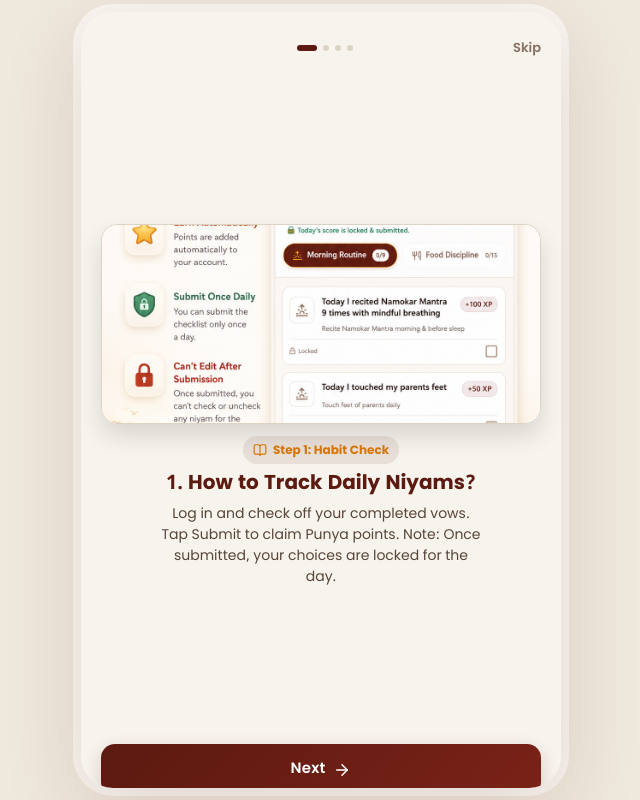
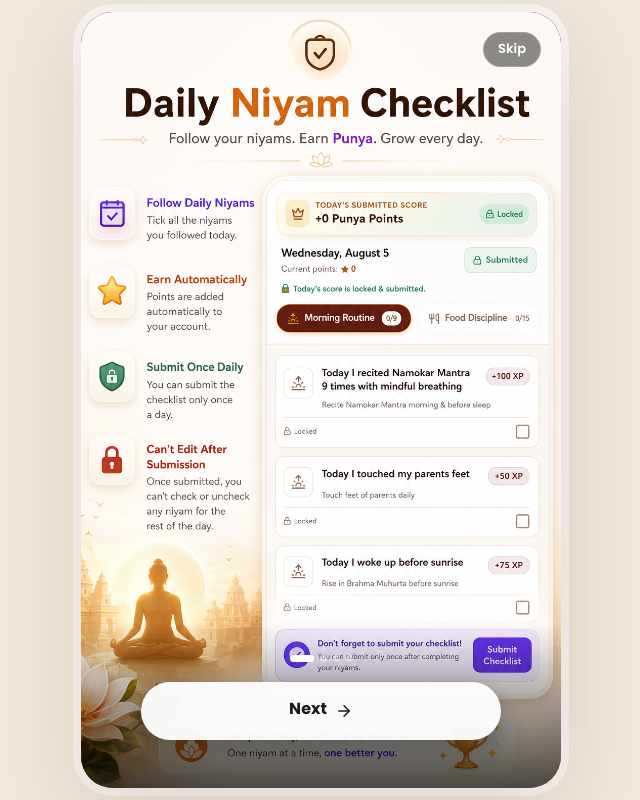
Before and after one commit to nirgranthcreationsco-cloud/namo-jinanam, a Next.js app: page /onboarding in a window 1280 px wide. Shown: the whole page, without its empty margins (319-959 px from the left). Built offline with nearby package versions, Linux system fonts and the light colour scheme.

Commit message:
feat: redesign onboarding as fullscreen image carousel with minimal overlay

```diff
--- a/src/app/onboarding/page.tsx
+++ b/src/app/onboarding/page.tsx
@@ -5,254 +5,154 @@ import { useRouter } from "next/navigation";
 import { motion, AnimatePresence } from "framer-motion";
 import { useAuthStore } from "@/store/authStore";
 import { useLanguageStore } from "@/store/languageStore";
-import { ArrowRight, ChevronLeft, ChevronRight, Sparkles, BookOpen, Trophy, Award, CheckCircle2 } from "lucide-react";
+import { ArrowRight, CheckCircle2 } from "lucide-react";
 
-const SLIDES = [
-  {
-    id: 1,
-    image: "/dailyniyam.png",
-    titleHi: "१. दैनिक नियम कैसे ट्रैक करें?",
-    titleEn: "1. How to Track Daily Niyams?",
-    descHi: "लॉगिन करें और अपने नियमों के आगे टिक करें। अंत में 'Submit' दबाएँ। ध्यान दें: एक बार सबमिट करने के बाद आप नियमों को बदल नहीं पाएंगे।",
-    descEn: "Log in and check off your completed vows. Tap Submit to claim Punya points. Note: Once submitted, your choices are locked for the day.",
-    badgeHi: "स्टेप १: नियम ट्रैकिंग",
-    badgeEn: "Step 1: Habit Check",
-    icon: BookOpen,
-    color: "#D97706",
-  },
-  {
-    id: 2,
-    image: "/dailychallenge.png",
-    titleHi: "२. आज का विशेष आशीर्वाद",
-    titleEn: "2. Today's Special Blessing",
-    descHi: "प्रतिदिन होम स्क्रीन पर एक विशेष अनुभाग की चुनौती मिलेगी। उस अनुभाग के सभी नियम पूरे करने पर आपको अतिरिक्त बोनस पुण्य मिलेगा!",
-    descEn: "Every day features a special section challenge. Complete all niyams in that section to unlock extra bonus Punya points as a Blessing!",
-    badgeHi: "स्टेप २: आज का आशीर्वाद",
-    badgeEn: "Step 2: Today's Blessing",
-    icon: Sparkles,
-    color: "#059669",
-  },
-  {
-    id: 3,
-    image: "/lifetime sankalp.png",
-    titleHi: "३. आजीवन एवं चातुर्मास संकल्प",
-    titleEn: "3. Lifetime & Chaturmas Sankalp",
-    descHi: "ऐसे संकल्प लें जिनका आप जीवन भर या चातुर्मास में पालन कर सकें। एक बार संकल्प लेने के बाद यह स्थायी रूप से लॉक हो जाएगा।",
-    descEn: "Take vows you can follow for a lifetime or during Chaturmas. Once accepted, your Sankalp is permanently locked.",
-    badgeHi: "स्टेप ३: संकल्प",
-    badgeEn: "Step 3: Vows",
-    icon: CheckCircle2,
-    color: "#7C3AED",
-  },
-  {
-    id: 4,
-    image: "/certificate.png",
-    titleHi: "४. डिजिटल सर्टिफिकेट",
-    titleEn: "4. Digital Certificate",
-    descHi: "अपना आध्यात्मिक सफर पूरा करने पर अपनी प्रोफाइल स्क्रीन से अपना डिजिटल सर्टिफिकेट डाउनलोड करें।",
-    descEn: "After completing your spiritual journey, go to the Profile screen to download your customized digital certificate.",
-    badgeHi: "स्टेप ४: सर्टिफिकेट",
-    badgeEn: "Step 4: Certification",
-    icon: Award,
-    color: "#2563EB",
-  },
+const IMAGES = [
+  "/dailyniyam.png",
+  "/dailychallenge.png",
+  "/lifetime sankalp.png",
+  "/certificate.png",
 ];
 
 export default function OnboardingPage() {
-  const [currentSlide, setCurrentSlide] = useState(0);
+  const [current, setCurrent] = useState(0);
   const router = useRouter();
   const { setHasSeenOnboarding } = useAuthStore();
   const { language } = useLanguageStore();
 
+  const isLast = current === IMAGES.length - 1;
+
   const handleNext = () => {
-    if (currentSlide < SLIDES.length - 1) {
-      setCurrentSlide((prev) => prev + 1);
+    if (!isLast) {
+      setCurrent((prev) => prev + 1);
     } else {
-      finishOnboarding();
+      setHasSeenOnboarding(true);
+      router.push("/");
     }
   };
 
-  const handlePrev = () => {
-    if (currentSlide > 0) {
-      setCurrentSlide((prev) => prev - 1);
-    }
-  };
-
-  const finishOnboarding = () => {
+  const handleSkip = () => {
     setHasSeenOnboarding(true);
     router.push("/");
   };
 
-  const slide = SLIDES[currentSlide];
-  const IconComponent = slide.icon;
-
   return (
     <div
       style={{
-        height: "100dvh",
-        maxHeight: "100dvh",
-        background: "var(--surface-bg)",
-        color: "var(--text-primary)",
-        display: "flex",
-        flexDirection: "column",
-        justifyContent: "space-between",
-        padding: "16px 20px 16px",
-        maxWidth: "480px",
-        margin: "0 auto",
-        position: "relative",
+        position: "fixed",
+        inset: 0,
+        background: "#000",
         overflow: "hidden",
       }}
     >
-      {/* Top Header */}
-      <div style={{ display: "flex", justifyContent: "space-between", alignItems: "center", zIndex: 10, height: "40px" }}>
-        {currentSlide > 0 ? (
+      {/* Full-screen image */}
+      <AnimatePresence mode="wait">
+        <motion.img
+          key={current}
+          src={IMAGES[current]}
+          alt={`Slide ${current + 1}`}
+          initial={{ opacity: 0 }}
+          animate={{ opacity: 1 }}
+          exit={{ opacity: 0 }}
+          transition={{ duration: 0.35 }}
+          style={{
+            position: "absolute",
+            inset: 0,
+            width: "100%",
+            height: "100%",
+            objectFit: "cover",
+            objectPosition: "center",
+          }}
+        />
+      </AnimatePresence>
+
+      {/* Skip button — top right */}
       <button
-            onClick={handlePrev}
+        onClick={handleSkip}
         style={{
-              background: "var(--surface-overlay)",
-              border: "1px solid var(--surface-border)",
-              borderRadius: "50%",
-              width: "36px",
-              height: "36px",
-              display: "flex",
-              alignItems: "center",
-              justifyContent: "center",
+          position: "absolute",
+          top: "20px",
+          right: "20px",
+          background: "rgba(0,0,0,0.45)",
+          backdropFilter: "blur(8px)",
+          border: "1px solid rgba(255,255,255,0.2)",
+          color: "#fff",
+          fontWeight: 600,
+          fontSize: "0.8125rem",
+          padding: "6px 14px",
+          borderRadius: "999px",
           cursor: "pointer",
-              color: "var(--text-primary)",
+          zIndex: 20,
         }}
       >
-            <ChevronLeft size={18} />
+        {language === "hi" ? "स्किप" : "Skip"}
       </button>
-        ) : (
-          <div style={{ width: "36px" }} />
-        )}
 
+      {/* Bottom overlay: dots + Next button */}
+      <div
+        style={{
+          position: "absolute",
+          bottom: 0,
+          left: 0,
+          right: 0,
+          padding: "32px 24px 48px",
+          background: "linear-gradient(to top, rgba(0,0,0,0.7) 0%, transparent 100%)",
+          display: "flex",
+          flexDirection: "column",
+          alignItems: "center",
+          gap: "20px",
+          zIndex: 20,
+        }}
+      >
         {/* Progress dots */}
         <div style={{ display: "flex", gap: "6px" }}>
-          {SLIDES.map((_, idx) => (
-            <div
+          {IMAGES.map((_, idx) => (
+            <button
               key={idx}
-              onClick={() => setCurrentSlide(idx)}
+              onClick={() => setCurrent(idx)}
               style={{
-                width: currentSlide === idx ? "20px" : "6px",
-                height: "6px",
-                borderRadius: "3px",
-                background: currentSlide === idx ? "var(--brand)" : "var(--surface-border)",
+                width: current === idx ? "24px" : "7px",
+                height: "7px",
+                borderRadius: "4px",
+                background: current === idx ? "#fff" : "rgba(255,255,255,0.4)",
+                border: "none",
+                padding: 0,
+                cursor: "pointer",
                 transition: "all 0.3s ease",
-                cursor: "pointer",
               }}
             />
           ))}
         </div>
 
-        {/* Skip Button */}
-        <button
-          onClick={finishOnboarding}
-          style={{
-            background: "none",
-            border: "none",
-            color: "var(--text-muted)",
-            fontWeight: 600,
-            fontSize: "0.8125rem",
-            cursor: "pointer",
-          }}
-        >
-          {language === "hi" ? "स्किप" : "Skip"}
-        </button>
-      </div>
-
-      {/* Main Slide Content */}
-      <div style={{ flex: 1, display: "flex", flexDirection: "column", justifyContent: "center", margin: "8px 0" }}>
-        <AnimatePresence mode="wait">
-          <motion.div
-            key={currentSlide}
-            initial={{ opacity: 0, x: 50 }}
-            animate={{ opacity: 1, x: 0 }}
-            exit={{ opacity: 0, x: -50 }}
-            transition={{ duration: 0.3 }}
-            style={{ display: "flex", flexDirection: "column", alignItems: "center", textAlign: "center" }}
-          >
-            {/* Image Preview */}
-            <div
-              style={{
-                position: "relative",
-                width: "100%",
-                maxHeight: "200px",
-                aspectRatio: "1.6/1",
-                borderRadius: "16px",
-                overflow: "hidden",
-                boxShadow: "0 12px 24px rgba(0,0,0,0.12)",
-                marginBottom: "12px",
-                border: "1px solid var(--surface-border)",
-              }}
-            >
-              <img
-                src={slide.image}
-                alt={language === "hi" ? slide.titleHi : slide.titleEn}
-                style={{ width: "100%", height: "100%", objectFit: "cover" }}
-              />
-            </div>
-
-            {/* Badge */}
-            <div
-              style={{
-                display: "inline-flex",
-                alignItems: "center",
-                gap: "6px",
-                padding: "4px 10px",
-                borderRadius: "var(--r-pill)",
-                background: "var(--brand-dim)",
-                color: slide.color,
-                fontWeight: 700,
-                fontSize: "0.75rem",
-                marginBottom: "8px",
-              }}
-            >
-              <IconComponent size={14} />
-              <span>{language === "hi" ? slide.badgeHi : slide.badgeEn}</span>
-            </div>
-
-            {/* Title */}
-            <h2 className="heading-lg font-devanagari text-brand" style={{ marginBottom: "8px", lineHeight: 1.2, fontSize: "1.25rem" }}>
-              {language === "hi" ? slide.titleHi : slide.titleEn}
-            </h2>
-
-            {/* Description */}
-            <p className="body-sm font-devanagari text-muted" style={{ maxWidth: "320px", lineHeight: 1.5, fontSize: "0.875rem" }}>
-              {language === "hi" ? slide.descHi : slide.descEn}
-            </p>
-          </motion.div>
-        </AnimatePresence>
-      </div>
-
-      {/* Bottom Navigation / Action Button */}
-      <div style={{ zIndex: 10 }}>
+        {/* Next / Get Started button */}
         <button
           onClick={handleNext}
-          className="btn btn-primary"
           style={{
             width: "100%",
-            padding: "14px",
-            fontSize: "0.9375rem",
-            borderRadius: "var(--r-lg)",
-            background: "linear-gradient(135deg, var(--brand), var(--brand-light))",
-            boxShadow: "0 6px 18px var(--brand-glow)",
+            maxWidth: "360px",
+            padding: "16px",
+            borderRadius: "999px",
+            background: isLast
+              ? "linear-gradient(135deg, #B45309, #D97706)"
+              : "rgba(255,255,255,0.95)",
+            color: isLast ? "#fff" : "#1a1a1a",
+            fontWeight: 700,
+            fontSize: "1rem",
+            border: "none",
+            cursor: "pointer",
             display: "flex",
             alignItems: "center",
             justifyContent: "center",
             gap: "8px",
+            boxShadow: "0 8px 24px rgba(0,0,0,0.3)",
           }}
         >
-          <span>
-            {currentSlide === SLIDES.length - 1
-              ? language === "hi"
-                ? "अभियान से जुड़ें"
-                : "Get Started"
-              : language === "hi"
-              ? "आगे बढ़ें"
-              : "Next"}
+          <span className="font-devanagari">
+            {isLast
+              ? language === "hi" ? "अभियान से जुड़ें" : "Get Started"
+              : language === "hi" ? "आगे बढ़ें" : "Next"}
           </span>
-          {currentSlide === SLIDES.length - 1 ? <CheckCircle2 size={18} /> : <ArrowRight size={18} />}
+          {isLast ? <CheckCircle2 size={18} /> : <ArrowRight size={18} />}
         </button>
       </div>
     </div>
```
Lines whose indentation alone changed are shown as unchanged.
